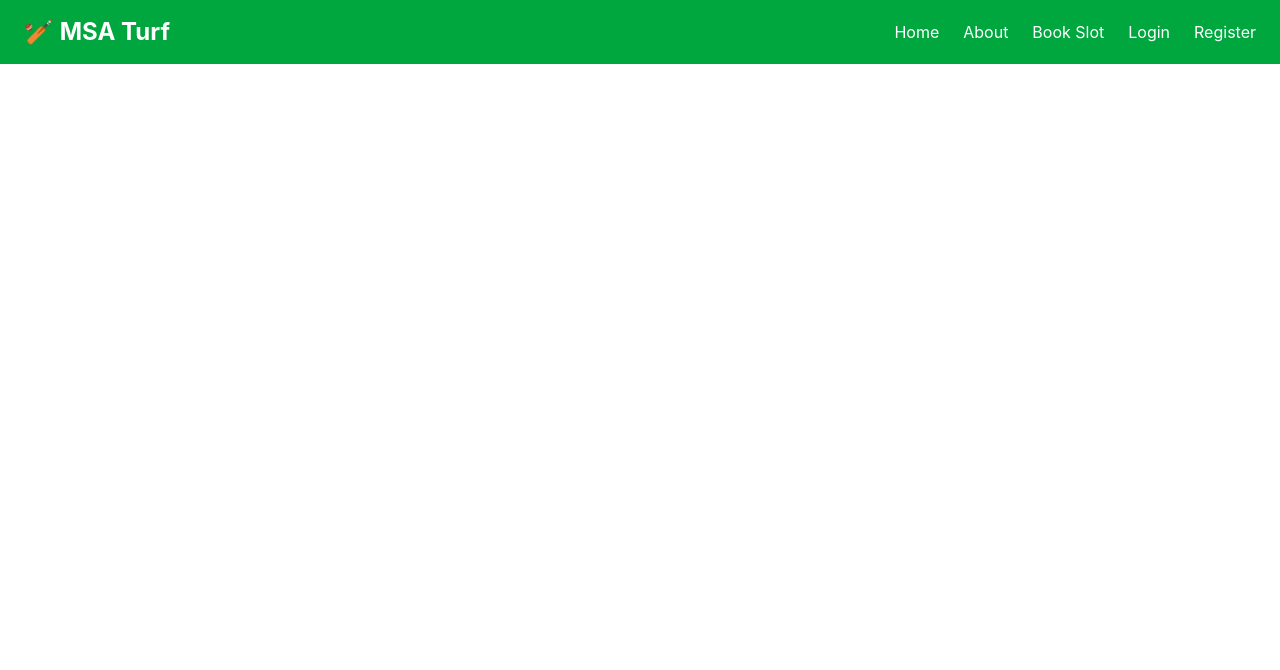
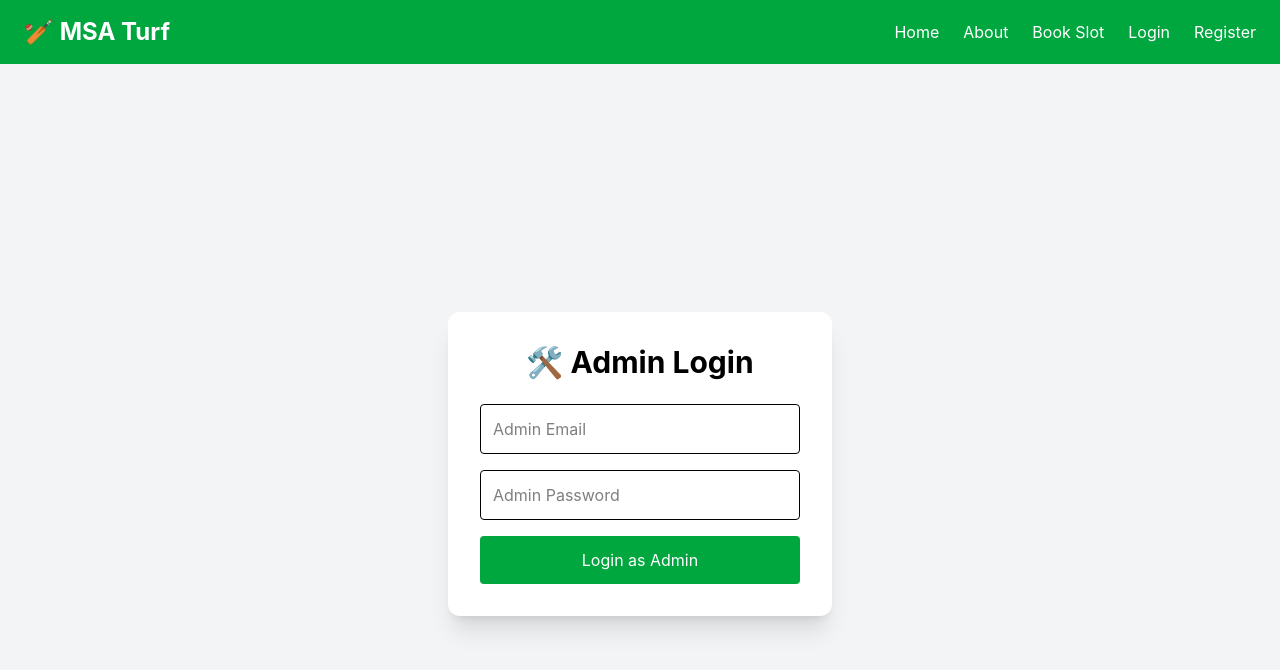
Before and after one commit to udaysonawane71/MSA-Turf, a React (Vite) app in the folder frontend/: page /admin-login in a window 1280 px wide. Shown: the top 670 px of the page. Built offline with nearby package versions, Linux system fonts and the light colour scheme.

Commit message:
admin panel added

```diff
--- a/frontend/src/App.jsx
+++ b/frontend/src/App.jsx
@@ -8,6 +8,8 @@ import Register from "./pages/Register";
 import About from "./pages/About";
 import BookSlot from "./pages/BookSlot";
 import Dashboard from "./pages/Dashboard";
+import AdminLogin from "./pages/AdminLogin";
+import AdminDashboard from "./pages/AdminDashboard";
 
 // NEW PAGES
 import MyBookings from "./pages/MyBookings";
@@ -33,6 +35,10 @@ function App() {
 
         <Route path="/dashboard" element={<Dashboard />} />
 
+        <Route path="/admin-login" element={<AdminLogin />} />
+
+      <Route path="/admin-dashboard" element={<AdminDashboard />} />
+
         {/* NEW ROUTES */}
 
         <Route
--- /dev/null
+++ b/frontend/src/pages/AdminDashboard.jsx
@@ -0,0 +1,15 @@
+function AdminDashboard() {
+  return (
+    <div className="p-10">
+      <h1 className="text-5xl font-bold text-green-700">
+        🛠️ Admin Dashboard
+      </h1>
+
+      <p className="mt-4 text-xl">
+        Manage bookings, revenue and refund requests.
+      </p>
+    </div>
+  );
+}
+
+export default AdminDashboard;
--- /dev/null
+++ b/frontend/src/pages/AdminLogin.jsx
@@ -0,0 +1,57 @@
+import { useState } from "react";
+import { useNavigate } from "react-router-dom";
+
+function AdminLogin() {
+  const [email, setEmail] = useState("");
+  const [password, setPassword] = useState("");
+
+  const navigate = useNavigate();
+
+  const handleAdminLogin = () => {
+    if (
+      email === "admin@msaturf.com" &&
+      password === "admin123"
+    ) {
+      localStorage.setItem("admin", "true");
+      alert("Admin Login Successful ✅");
+      navigate("/admin-dashboard");
+    } else {
+      alert("Invalid Admin Credentials ❌");
+    }
+  };
+
+  return (
+    <div className="min-h-screen flex justify-center items-center bg-gray-100">
+      <div className="bg-white shadow-xl rounded-xl p-8 w-96">
+        <h1 className="text-3xl font-bold text-center mb-6">
+          🛠️ Admin Login
+        </h1>
+
+        <input
+          type="email"
+          placeholder="Admin Email"
+          className="border w-full p-3 mb-4 rounded"
+          value={email}
+          onChange={(e) => setEmail(e.target.value)}
+        />
+
+        <input
+          type="password"
+          placeholder="Admin Password"
+          className="border w-full p-3 mb-4 rounded"
+          value={password}
+          onChange={(e) => setPassword(e.target.value)}
+        />
+
+        <button
+          onClick={handleAdminLogin}
+          className="bg-green-600 text-white w-full py-3 rounded hover:bg-green-700"
+        >
+          Login as Admin
+        </button>
+      </div>
+    </div>
+  );
+}
+
+export default AdminLogin;
```
